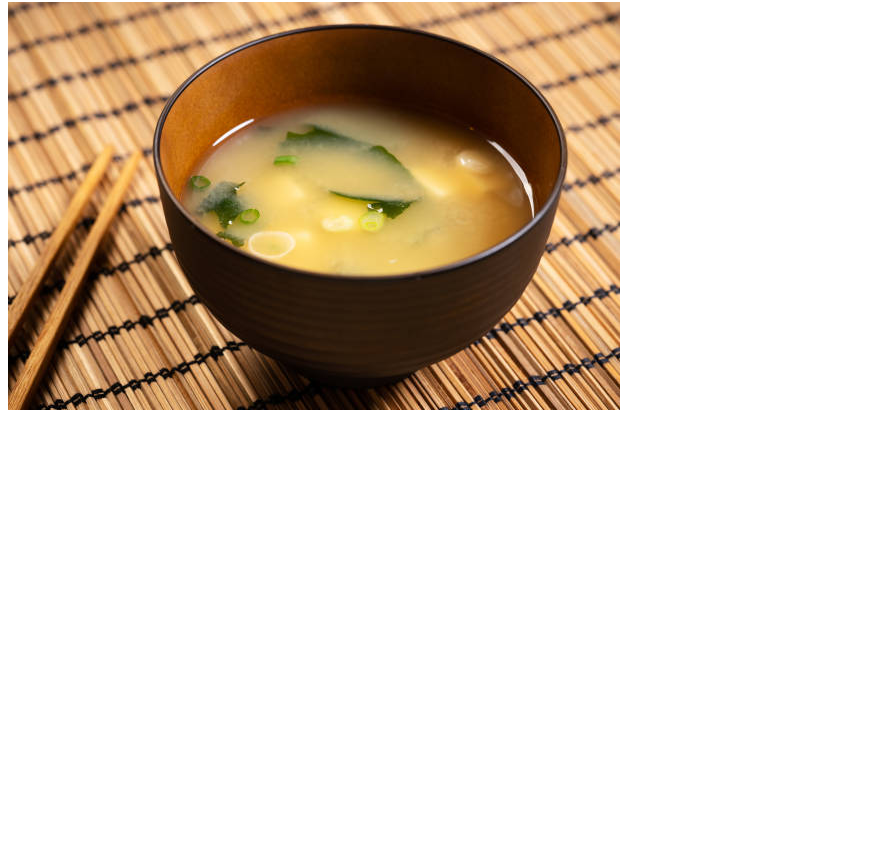
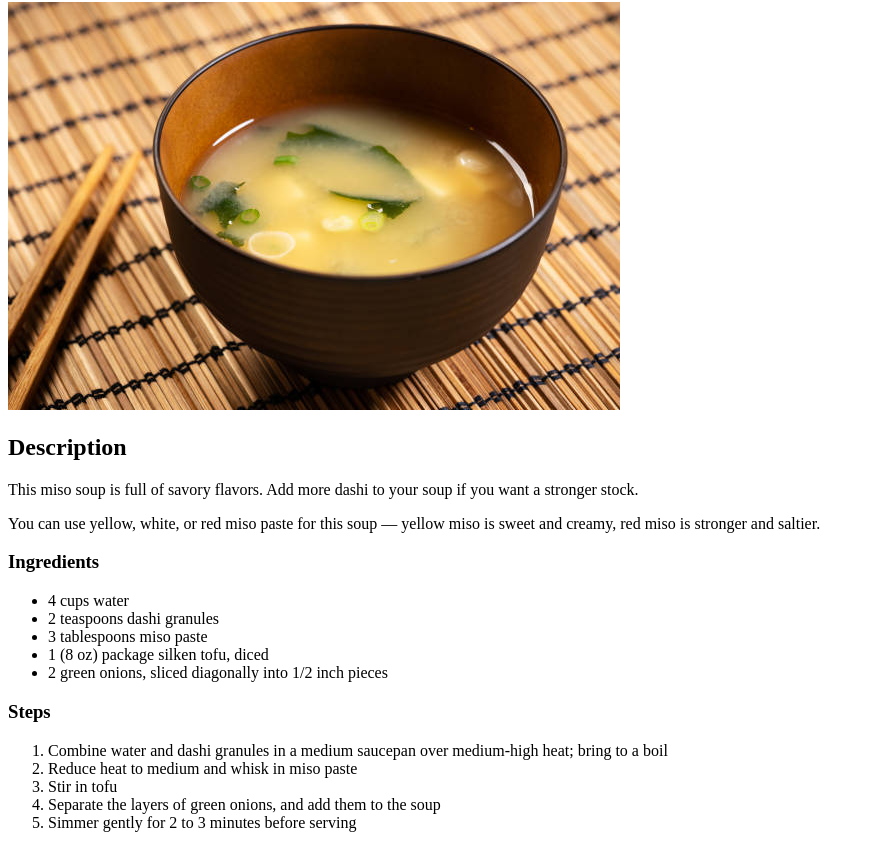
Before and after one commit to eamckn/odin-recipes, a plain HTML site: page recipes/miso-soup.html in a window 1280 px wide. Shown: the part 78-926 px from the top of the page, without its empty margins (0-875 px from the left). Before the commit the page ends 800 px from the top, so only its background shows below. Drawn offline with Linux system fonts and the light colour scheme.

Commit message:
Add ingredients and steps to miso-soup.html

```diff
--- a/recipes/miso-soup.html
+++ b/recipes/miso-soup.html
@@ -11,6 +11,34 @@
         <h1>Miso Soup</h1>
         <img src="../images/miso-soup.jpeg" target="_blank"
         rel=""noopener noreferrer>
+
+        <h2>Description</h2>
+            <p>This miso soup is full of savory flavors. Add more dashi
+                 to your soup if you want a stronger stock.</p>
+            <p>You can use yellow, white, or red miso paste for this
+                soup — yellow miso is sweet and creamy, red miso is
+                stronger and saltier.</p>
+
+        <h3>Ingredients</h3>
+        <ul>
+            <li>4 cups water</li>
+            <li>2 teaspoons dashi granules</li>
+            <li>3 tablespoons miso paste</li>
+            <li>1 (8 oz) package silken tofu, diced</li>
+            <li>2 green onions, sliced diagonally into 1/2 inch
+                pieces</li>
+        </ul>
+
+        <h3>Steps</h3>
+        <ol>
+            <li>Combine water and dashi granules in a medium saucepan
+                over medium-high heat; bring to a boil</li>
+            <li>Reduce heat to medium and whisk in miso paste</li>
+            <li>Stir in tofu</li>
+            <li>Separate the layers of green onions, and add them to
+                the soup</li>
+            <li>Simmer gently for 2 to 3 minutes before serving</li>
+        </ol>
     </body>
 
 </html>
```
